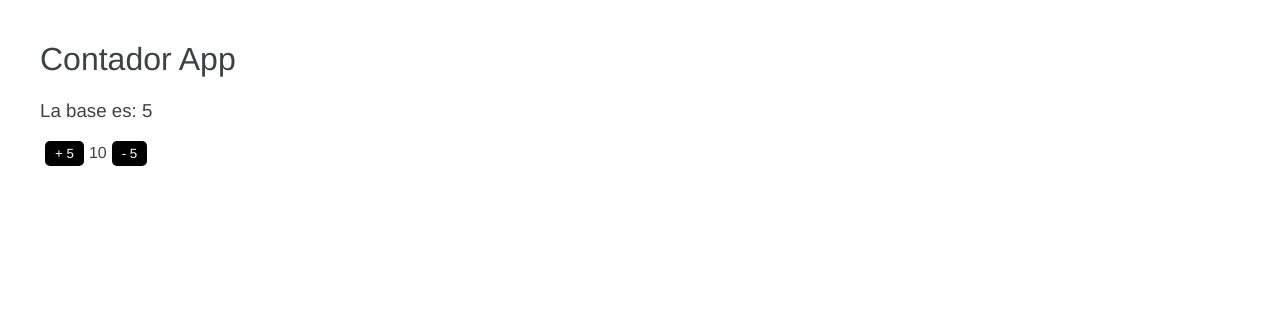
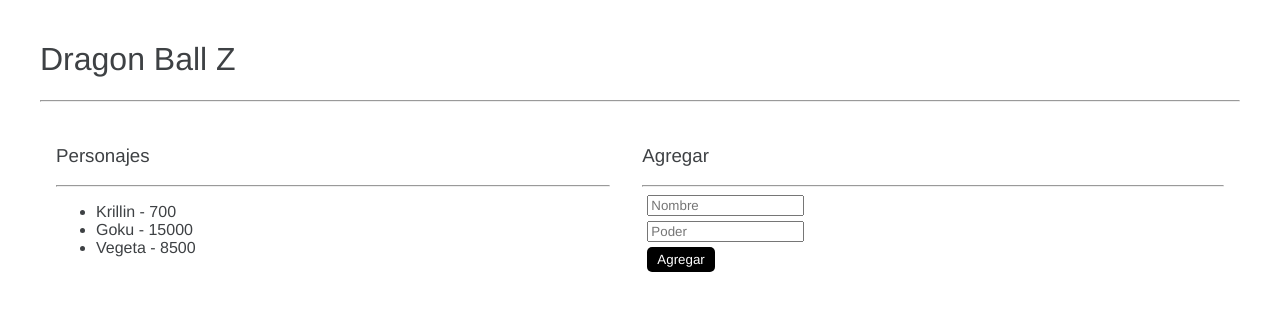
Before and after one commit to djmery/angular-basicos, an Angular app: page / in a window 1280 px wide. Shown: the top 310 px of the page. Built offline with nearby package versions, Linux system fonts and the light colour scheme.

Commit message:
Segundo commit

```diff
--- a/src/app/app.component.html
+++ b/src/app/app.component.html
@@ -1,4 +1,6 @@
-<app-contador></app-contador>
+<!-- <app-contador></app-contador> -->
 <!-- <app-heroe></app-heroe> -->
 
 <!--<app-listado></app-listado> -->
+
+<app-main-page></app-main-page>
--- a/src/app/app.module.ts
+++ b/src/app/app.module.ts
@@ -4,6 +4,7 @@
 import { AppComponent } from './app.component';
 import { HeroesModule } from './heroes/heroes.module';
 import { ContadorModule } from './contador/contador.module';
+import { DbzModule } from './dbz/dbz.module';
 
 
 
@@ -17,7 +18,8 @@
   imports: [
     BrowserModule,
     HeroesModule,
-    ContadorModule
+    ContadorModule,
+    DbzModule
   ],
   providers: [],
   bootstrap: [AppComponent]
--- /dev/null
+++ b/src/app/dbz/main-page/main-page.component.html
@@ -0,0 +1,24 @@
+<h1>Dragon Ball Z</h1>
+<hr>
+<div class="row">
+    <div class="col">
+        <h3>Personajes</h3>
+        <hr>
+        <ul>
+            <li>Krillin - 700</li>
+            <li>Goku - 15000</li>
+            <li>Vegeta - 8500</li>
+        </ul>
+    </div>
+    <div class="col">
+        <h3>Agregar</h3>
+        <hr>
+        <form>
+            <input type="text" placeholder="Nombre">
+            <input type="number" placeholder="Poder">
+            <button>
+                Agregar
+            </button>
+        </form>
+    </div>
+</div>
--- /dev/null
+++ b/src/app/dbz/main-page/main-page.component.ts
@@ -0,0 +1,15 @@
+import { Component, OnInit } from '@angular/core';
+
+@Component({
+  selector: 'app-main-page',
+  templateUrl: './main-page.component.html',
+  styleUrls: ['./main-page.component.css']
+})
+export class MainPageComponent implements OnInit {
+
+  constructor() { }
+
+  ngOnInit(): void {
+  }
+
+}
--- a/src/styles.css
+++ b/src/styles.css
@@ -3,7 +3,8 @@
   font-weight: 200;
 }
 
-  html, body {
+html,
+body {
 
   background: white;
   margin: 20px;
@@ -31,10 +32,24 @@
   background-color: #3e4144;
 }
 
-  button:focus{
+button:focus {
   outline: none;
 }
 
 .p-1 {
   padding: 1px;
 }
+
+.row {
+  display: flex;
+}
+
+.col {
+  flex-grow: 1;
+  margin: 16px;
+}
+
+input {
+  display: block;
+  margin: 5px;
+}
```
Also changed, not shown: src/app/dbz/dbz.module.ts (added, +18 -0 lines), src/app/dbz/main-page/main-page.component.css (added). Lines whose indentation alone changed are shown as unchanged.
